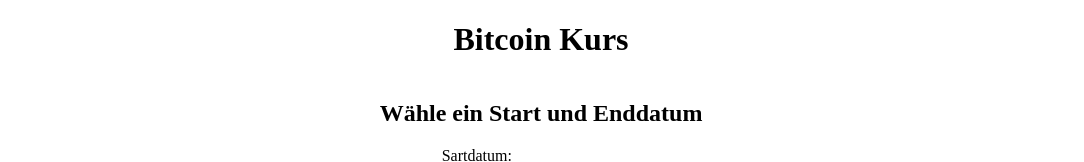
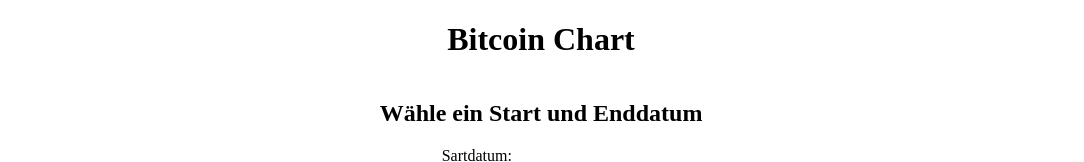
Before and after one commit to mmgdevelopment/bitcoinchart, a plain HTML site: page index.html in a window 1280 px wide. Shown: the top 162 px of the page, without its empty margins (99-1183 px from the left). Drawn offline with nearby package versions, Linux system fonts and the light colour scheme.

Commit message:
headline changed

```diff
--- a/index.html
+++ b/index.html
@@ -5,7 +5,7 @@
     <meta charset="UTF-8">
     <meta http-equiv="X-UA-Compatible" content="IE=edge">
     <meta name="viewport" content="width=device-width, initial-scale=1.0">
-    <title>Bitcoin-Kurs</title>
+    <title>Bitcoin Chart</title>
     <script src="https://cdn.jsdelivr.net/npm/chart.js"></script>
     <script src="script.js"></script>
     <link rel="stylesheet" href="style.css">
@@ -13,7 +13,7 @@
 </head>
 
 <body onload="init()">
-    <h1>Bitcoin Kurs</h1>
+    <h1>Bitcoin Chart</h1>
     <div class="container">
         <h2>Wähle ein Start und Enddatum</h2>
         <div class="inputContainer">
```
